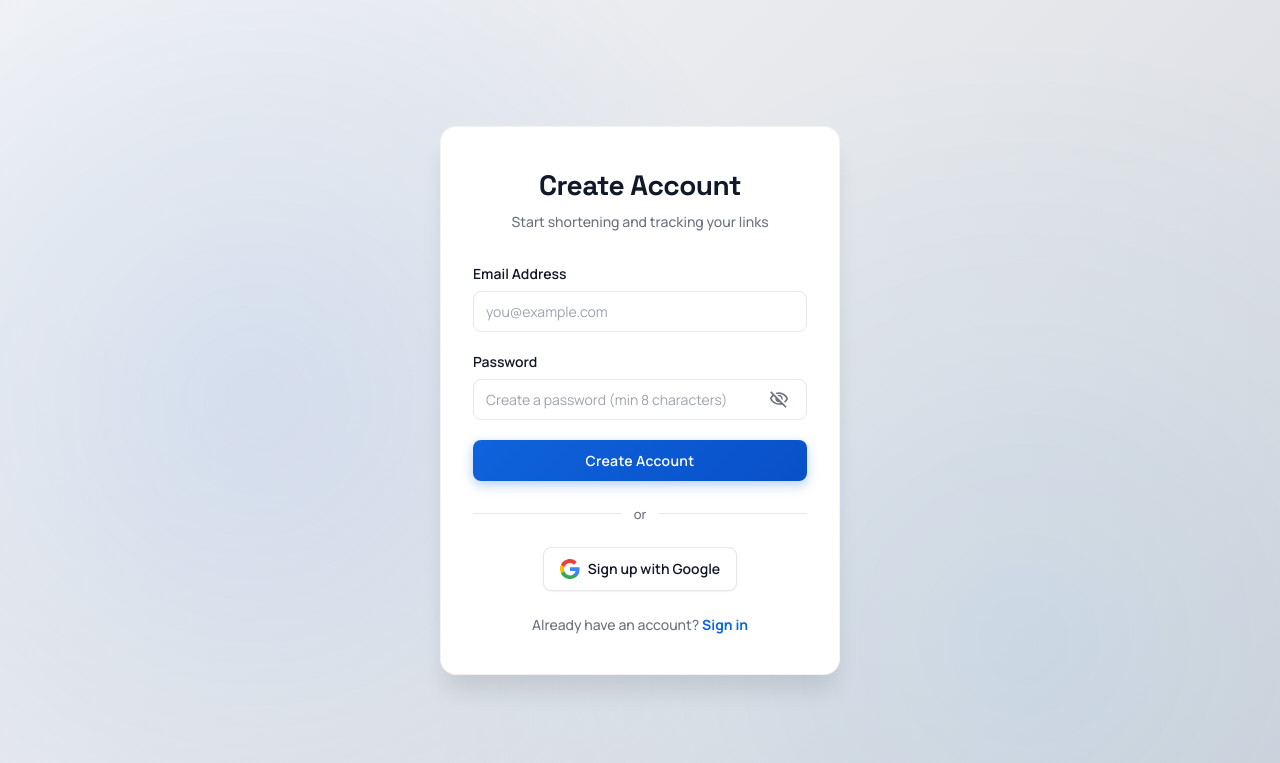
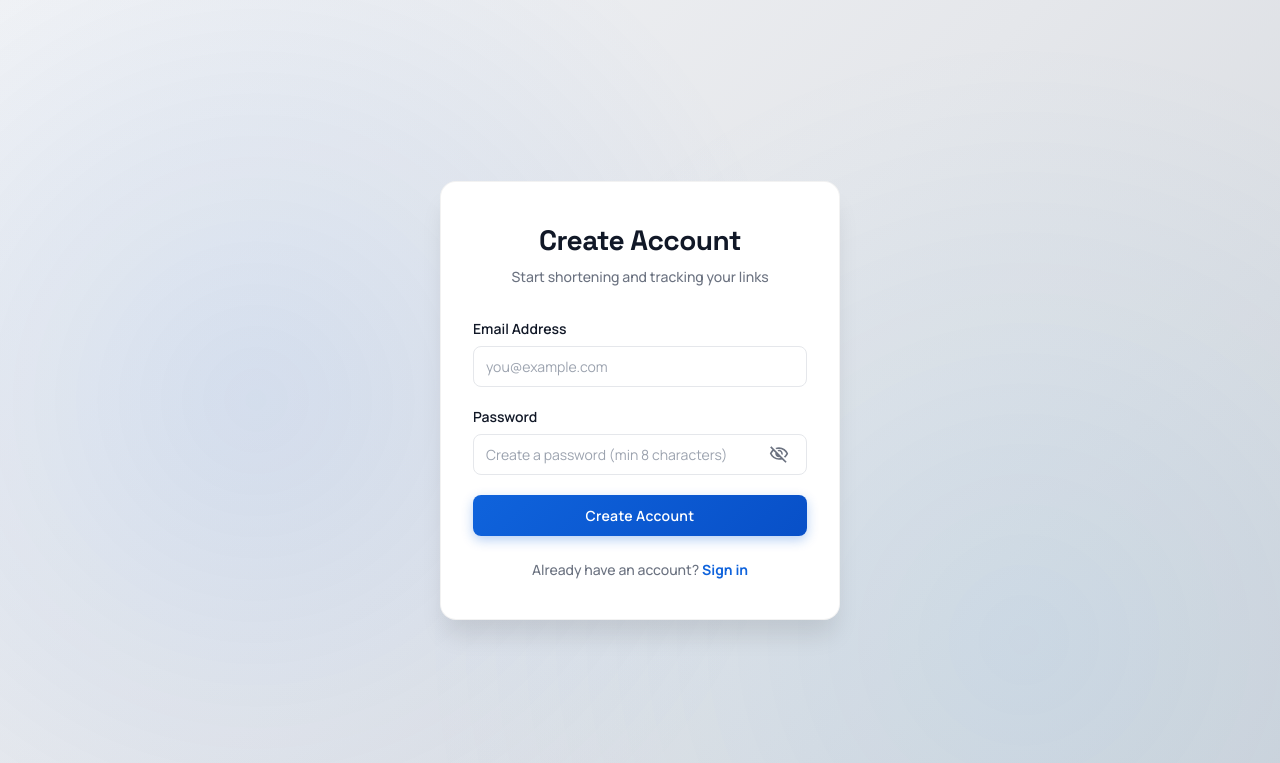
Before and after one commit to hitheshn208/shortify, a Node server app: page /auth/signup in a window 1280 px wide. Shown: the top 763 px of the page. Run offline with Node 20, Linux system fonts and the light colour scheme.

Commit message:
chore: Comment out Google signup button and divider in login template

```diff
--- a/public/login-register.js
+++ b/public/login-register.js
@@ -208,7 +208,7 @@ function initialiseRegisterPage() {
     passwordInput = document.querySelector("#passwordInput");
     passwordvisibility = document.querySelector("#visibility");
 
-    const googleSignupBtn = document.querySelector("#googleSignupBtn");
+    // const googleSignupBtn = document.querySelector("#googleSignupBtn");  //^Google register button here
     switchAuth = document.querySelector("#switchAuth");
 
     if(!passwordInput || !passwordvisibility) {
--- a/views/login.ejs
+++ b/views/login.ejs
@@ -166,7 +166,7 @@
                     <button type="submit" class="auth-button primary-button">Create Account</button>
                 </form>
 
-                <div class="divider">
+                <!-- <div class="divider">
                     <span>or</span>
                 </div>
 
@@ -178,7 +178,7 @@
                         <path d="M10 3.88c1.88 0 3.13.98 3.84 1.8l2.85-2.76C14.96 1.33 12.7 0 10 0 6.17 0 2.72 2.25 1.07 5.51l3.24 2.52c.8-2.41 3-4.15 5.69-4.15z" fill="#EA4335"/>
                     </svg>
                     Sign up with Google
-                </button>
+                </button> -->
 
                 <p class="auth-footer">Already have an account? <span id="switchAuth" class="switch-link">Sign in</span></p>
             </div>
```
